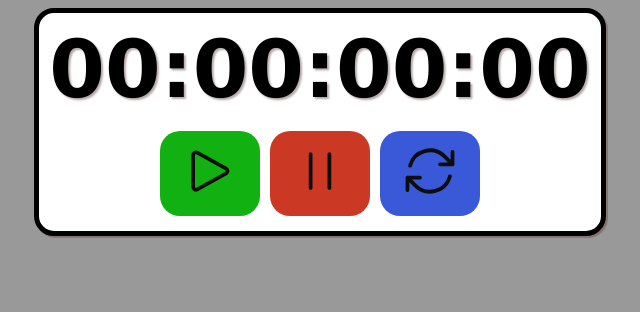
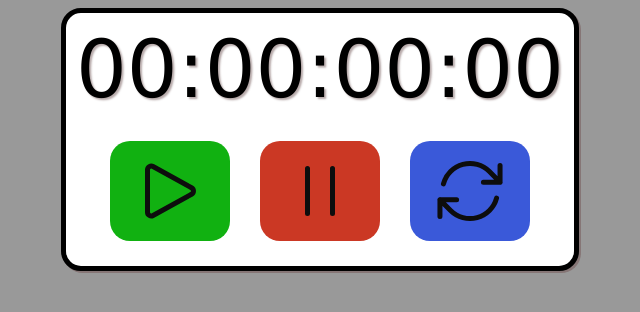
Before and after one commit to K1ndl3/stop_watch, a React (Vite) app: page / in a window 1280 px wide. Shown: the top 312 px of the page, without its empty margins (320-960 px from the left). Built offline with nearby package versions, Linux system fonts and the light colour scheme.

Commit message:
added svg

```diff
--- a/src/index.css
+++ b/src/index.css
@@ -22,16 +22,14 @@ body{
   margin-bottom: 10px;
   font-family: 'Lucida Sans', 'Lucida Sans Regular', 'Lucida Grande', 'Lucida Sans Unicode', Geneva, Verdana, sans-serif;
   font-size: 5rem;
-  font-weight: bold;
   text-shadow: 2px 2px 2px hsla(0, 51%, 14%, 0.358);
 }
 
 .controls button{
-  font-size: large;
-  font-weight: bold;
   padding: 10px 20px;
-  margin: 5px;
-  min-width: 100px;
+  margin: 15px;
+  min-width: 120px;
+  height: 100px;
   border: none;
   border-radius: 20px;
   cursor: pointer;
```
